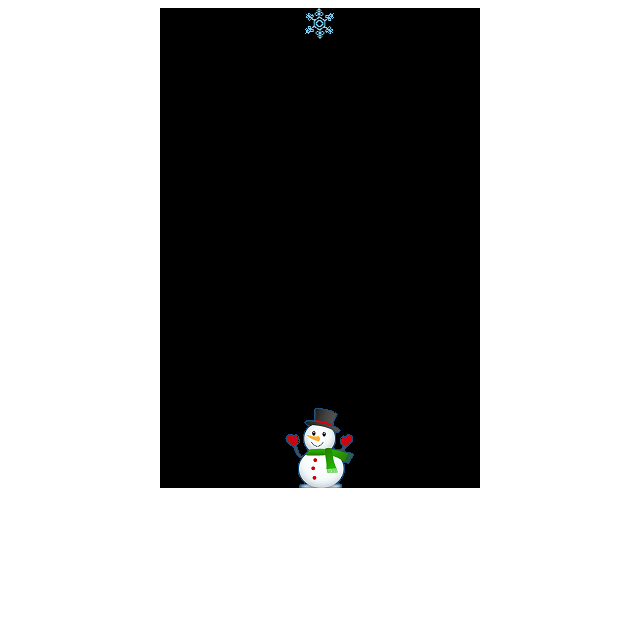
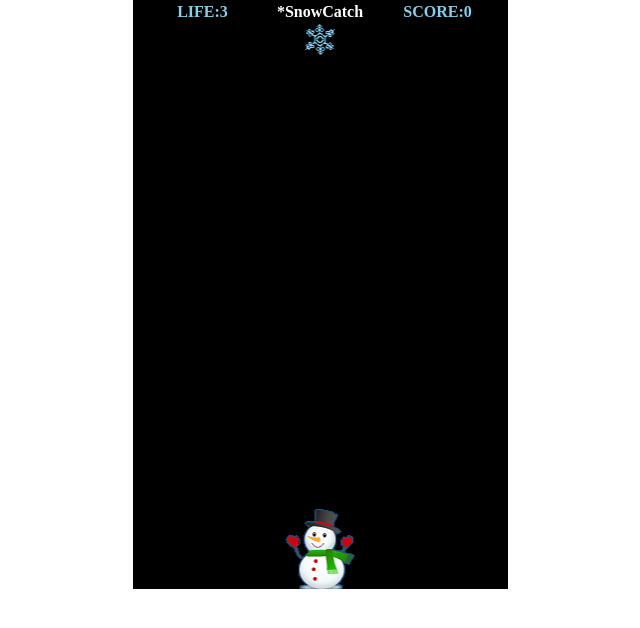
Before and after one commit to osamum/HTML5Game_and_PWA_Handson, a plain HTML site: page results/ex3/default.html in a window 1280 px wide. Shown: the whole page, without its empty margins (320-960 px from the left). Drawn offline with Linux system fonts and the light colour scheme.

Commit message:
Edit content

```diff
--- a/results/ex3/css/default.css
+++ b/results/ex3/css/default.css
@@ -0,0 +1,26 @@
+body {
+    margin: 0;
+    touch-action: none;
+    user-select: none;
+    -webkit-touch-callout: none;
+}
+/*加点や失点を表示するボックス*/
+.statusBox {
+    width: 134px;
+    text-align: center;
+    float: left;
+    font-weight: bold;
+    background-color: black;
+    color:skyblue;
+    padding: 3px;
+}
+/*タイトルを表示するボックス*/
+#centerBox {
+    width: 89px;
+    background-color: black;
+    font-weight: bold;
+    text-align: center;
+    color: white;
+    float: left;
+    padding: 3px;
+}
--- a/results/ex3/default.html
+++ b/results/ex3/default.html
@@ -5,15 +5,16 @@
     <meta name="viewport" content="width=device-width, initial-scale=1.0">
     <meta http-equiv="X-UA-Compatible" content="ie=edge">
     <title>SnowCatch HOL</title>
-    <link rel="stylesheet" href="css/default.css">
+    <link rel="stylesheet" href="./css/default.css">
     <script src="scripts/default.js"></script>
 </head>
 <body>
-    <div style="width:320px;margin:0px auto;">
-        <canvas id="bg" width="320" height="480" style="background-color:black;"></canvas>
-   </div>
-
-
-
+    <div style="width:375px;margin:0px auto;">
+        <div id="lifeBox" class="statusBox">LIFE:3</div>
+        <div id="centerBox">*SnowCatch</div>
+        <div id="scoreBox" class="statusBox" >SCORE:0</div>
+        <div style="clear: both;"></div>
+        <canvas id="bg" width="375" height="565" style="background-color:black;"></canvas>
+    </div>
 </body>
 </html>
--- a/results/ex3/scripts/default.js
+++ b/results/ex3/scripts/default.js
@@ -7,10 +7,31 @@
     let img = { snow: null, snow_man: null };
     let requestId;
     //DOM のロードが完了したら実行
-    document.addEventListener('DOMContentLoaded', function () {
+    document.addEventListener('DOMContentLoaded', () => {
         loadAssets();
         /*ここに演習 4 タスク 1 で setHandlers 関数の呼び出しを記述します*/
     });
+
+    //Sprite クラスの定義
+    class Sprite {
+        constructor(img) {
+            this.image = img; //image オブジェクト
+            this.height = img.height;
+            this.width = img.width;
+            this.x = 0; //表示位置 x
+            this.y = 0; //表示位置 y
+            this.dx = 0; //移動量 x
+            this.dy = 0; //移動量 y
+            /*ここに演習 7 のタスク 2 でオーディオ再生用の
+           プロパティが追加されます*/
+            /*ここに演習 7 のタスク 1 で Getter と Setter の
+           コードが追加されます*/
+            //Sprite を描画するメソッド
+            this.draw = () => {
+                ctx.drawImage(img, this.x, this.y);
+            };
+        }
+    }
 
     //Sprite を扱う変数オブジェクト
     let sprite = {
@@ -20,42 +41,28 @@
         snow_man: null
     };
 
-    //Sprite クラスの定義
-    class Sprite {
-        constructor(img) {
-            this.image = img; //image オブジェクト
-            this.height = img.height;
-            this.width = img.width;
-            this.x = 0;   //表示位置 x
-            this.y = 0;  //表示位置 y
-            this.dx = 0; //移動量 x
-            this.dy = 0; //移動量 y
-            /*ここに演習 7 のタスク 1 で Getter と Setter の
-           コードが追加されます*/
-            //Sprite を描画するメソッド
-            this.draw = function () {
-                ctx.drawImage(img, this.x, this.y);
-            };
-        }
-    }
-
+    /*ここに演習 6 タスク 1 で SNOWS_MOVING_CON オブジェクト変数を定義します。*/
+    /*ここに演習 8 で Rule クラスを定義します*/
     //ゲームに必要なアセットをロードする
     function loadAssets() {
+        /*ここに演習 8 で Rule クラスのインスタンスを生成するコードを記述します*/
         //HTML ファイル上の canvas エレメントのインスタンスを取得
         canvas = document.getElementById('bg');
         //アニメーションの開始
-        canvas.addEventListener('click', function(){
-        /*演習 6 のタスク 3 で loadCheck 関数を呼び出すように変更されます*/
-            if(!requestId){renderFrame();}
+        canvas.addEventListener('click', () => {
+            /*演習 6 のタスク 3 で loadCheck 関数を呼び出すように変更されます*/
+            if (!requestId) { renderFrame(); }
         });
+
         //2D コンテキストを取得
         ctx = canvas.getContext('2d');
         //image オブジェクトのインスタンスを生成
         img.snow = new Image();
         //image オブジェクトに画像をロード
         img.snow.src = './img/snow.png';
-        /*画像読み込み完了の Canvas に 画像を表示するメソッドを記述 */
-        img.snow.onload = function () {
+        /*画像読み込み完了の Canvas に
+        画像を表示するメソッドを記述 */
+        img.snow.onload = () => {
             /*このハンドラの処理は演習 6 のタスク 1 手順 3 で書き換えます*/
             /*ここは演習 7 のタスク 1 手順 3 で変更されます*/
             //画像を引数に Sprite クラスのインスタンスを生成
@@ -68,7 +75,7 @@
         //雪だるまインスタンスの生成
         img.snow_man = new Image();
         img.snow_man.src = './img/snow_man.png';
-        img.snow_man.onload = function () {
+        img.snow_man.onload = () => {
             /*このハンドラの処理は演習 6 のタスク 1 手順 3 で書き換えます*/
             sprite.snow_man = new Sprite(img.snow_man);
             sprite.snow_man.x = getCenterPostion(canvas.clientWidth, sprite.snow_man.width);
@@ -79,7 +86,7 @@
             sprite.snow_man.draw();
         };
     };
-
+    /*ここに演習 4 タスク 1 で setHandlers 関数を記述します。*/
     //中央の Left 位置を求める関数
     function getCenterPostion(containerWidth, itemWidth) {
         return (containerWidth / 2) - (itemWidth / 2);
@@ -92,16 +99,18 @@
         ctx.clearRect(0, 0, canvas.width, canvas.height);
         //sprite.snow の y 値を増分
         sprite.snow.y += 2;
-    　　/*ここに演習 4 タスク 1 手順 5 のコードを追記します。*/
+        /*ここに演習 4 タスク 1 手順 6 のコードを追記します。*/
         //Spriteを描画
         sprite.snow.draw();
         sprite.snow_man.draw();
-        /*ここに演習 5 手順 3 で isHit関数を呼び出すコードを追加します*/
-    　　/*ここに演習 7 のタスク 1 ステップ 3 で処理数のカウントを追加します*/
+        /*ここに演習 5 isHit関数を呼び出すコードを追加します*/
+        /*ここに演習 7 のタスク 1 手順 7 で処理数のカウントを追加します*/
         //ループを開始
-        requestId =window.requestAnimationFrame(renderFrame);
+        requestId = window.requestAnimationFrame(renderFrame);
     }
-
-    /*ここに演習 4 タスク 1 で setHandlers 関数を記述します。*/
-    /*ここに演習 4 タスク 3 で getRightLimitPosition関数を記述します。*/
+    /*ここに演習 4 タスク 1 で getRightLimitPosition関数を記述します。*/
+    /*ここに演習 5 で isHit 関数を記述します。*/
+    /*ここに演習 5 で hitJob 関数を記述します。*/
+    /*ここに演習 6 タスク 2 で getRandomPosition 関数を記述します。*/
+    /*ここに演習 6 タスク 3 で loadCheck 関数を記述します。*/
 })();
```
Also changed, not shown: 4 other files.
